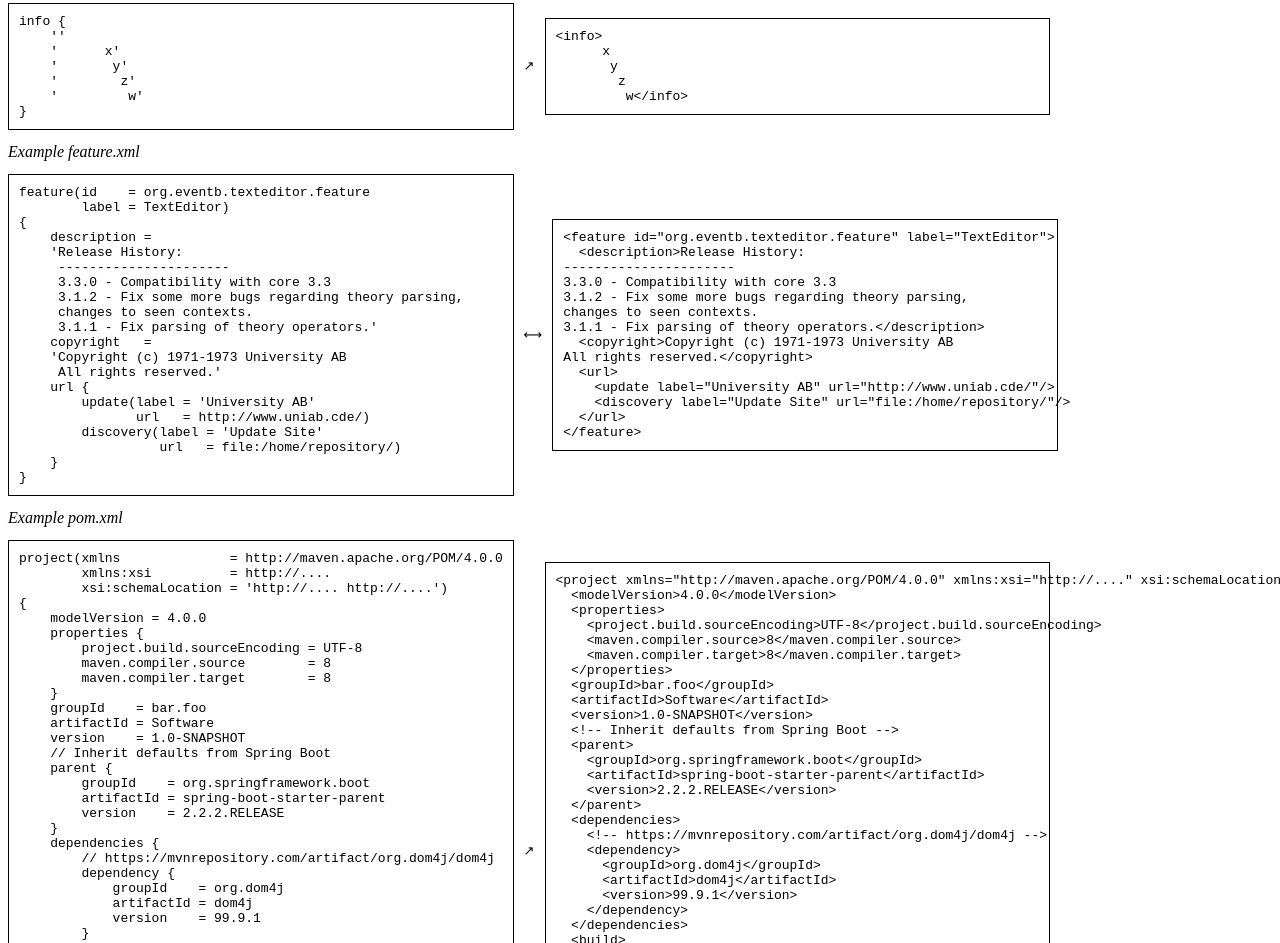
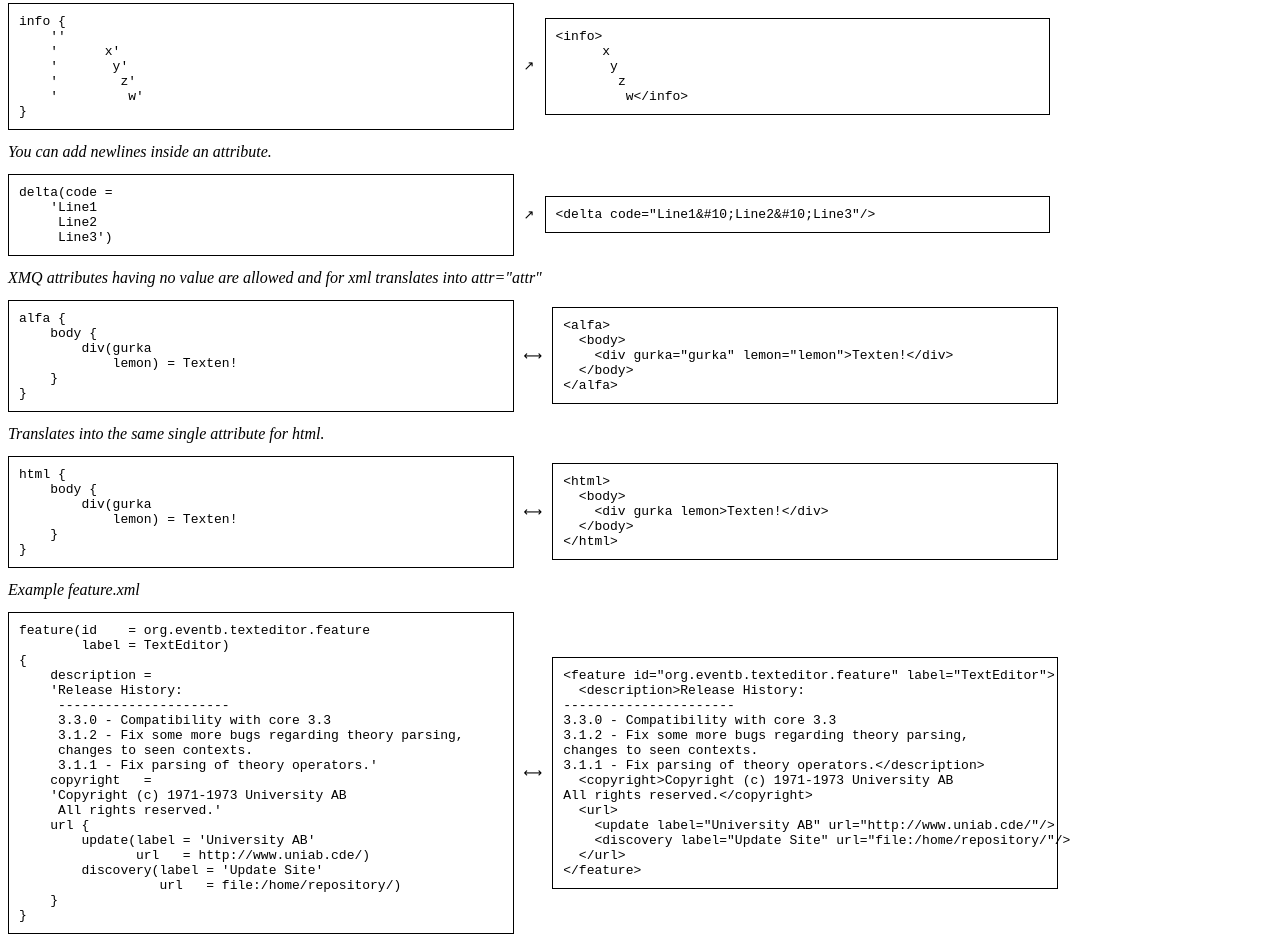
Before and after one commit to libxmq/xmq, a plain HTML site: page index.html in a window 1280 px wide. Shown: the part 2473-3416 px from the top of the page. Drawn offline with Linux system fonts and the light colour scheme.

Commit message:
Support html attributes without values.

```diff
--- a/index.html
+++ b/index.html
@@ -226,6 +226,48 @@ info {
         z
          w&lt;/info&gt;
 </pre></div>
+<div class="info"> You can add newlines inside an attribute.</div>
+<div class="row">
+<pre class="box">
+delta(code =
+    'Line1
+     Line2
+     Line3')
+</pre><pre class="spacing">↗</pre><pre class="box">
+&lt;delta code="Line1&amp;#10;Line2&amp;#10;Line3"/&gt;
+</pre></div>
+<div class="info"> XMQ attributes having no value are allowed and for xml translates into attr="attr"</div>
+<div class="row">
+<pre class="box">
+alfa {
+    body {
+        div(gurka
+            lemon) = Texten!
+    }
+}
+</pre><pre class="spacing">⟷</pre><pre class="box">
+&lt;alfa&gt;
+  &lt;body&gt;
+    &lt;div gurka="gurka" lemon="lemon"&gt;Texten!&lt;/div&gt;
+  &lt;/body&gt;
+&lt;/alfa&gt;
+</pre></div>
+<div class="info"> Translates into the same single attribute for html.</div>
+<div class="row">
+<pre class="box">
+html {
+    body {
+        div(gurka
+            lemon) = Texten!
+    }
+}
+</pre><pre class="spacing">⟷</pre><pre class="box">
+&lt;html&gt;
+  &lt;body&gt;
+    &lt;div gurka lemon&gt;Texten!&lt;/div&gt;
+  &lt;/body&gt;
+&lt;/html&gt;
+</pre></div>
 <div class="info"> Example feature.xml</div>
 <div class="row">
 <pre class="box">
```
Also changed, not shown: spec/html_attr.html (added, +5 -0 lines), spec/list.txt (+6 -0 lines), spec/xml_attr.xml (added, +5 -0 lines), xmq_spec.html (+32 -0 lines), 9 other files.
